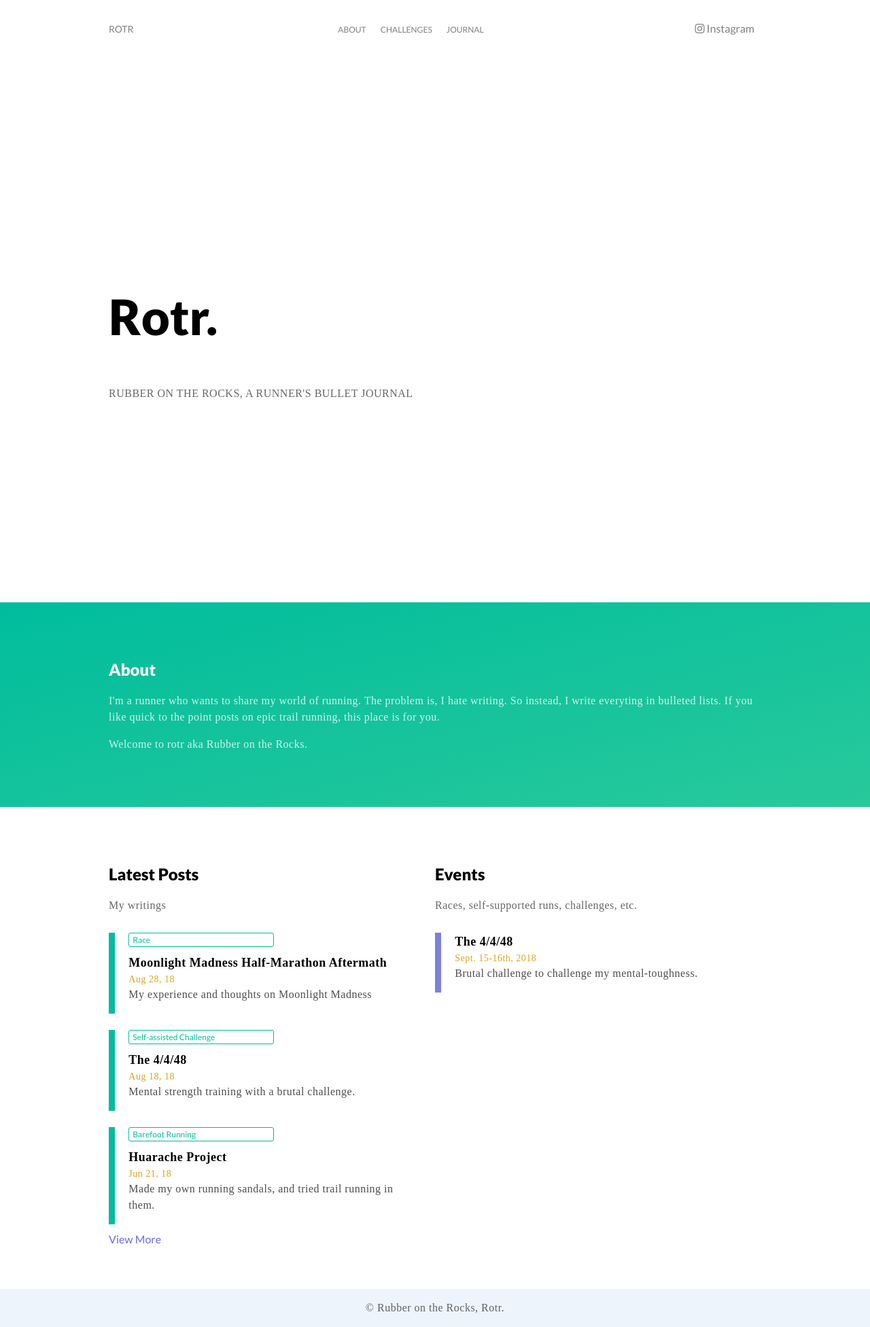
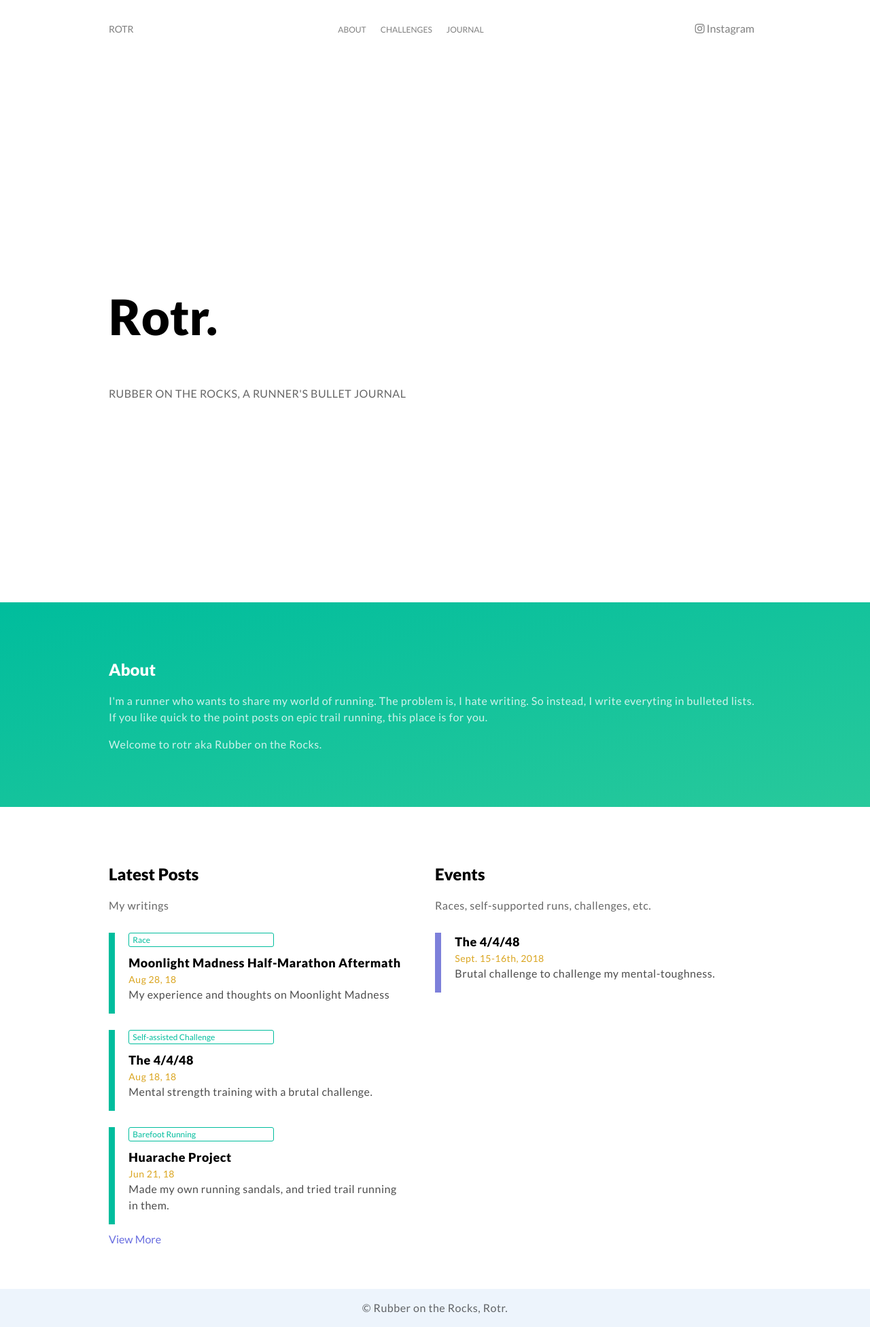
Before and after one commit to enriquezm/rotr, a Jekyll site: the page built from index.md, in a window 1280 px wide. Shown: the whole page at 68% size. Built offline with Jekyll 4.4.1, drawn with Linux system fonts in a browser that asks for light colours; nearby versions of some CDN libraries.

Commit message:
Remove google font.

```diff
--- a/_sass/custom-style.scss
+++ b/_sass/custom-style.scss
@@ -23,9 +23,6 @@ body {
 	font-family: 'Lato', sans-serif;
 	font-weight: 400;
   margin: 0;
-	p {
-		font-family: 'Roboto Slab', serif;
-	}
 }
 a {
 	text-decoration: none;
```
